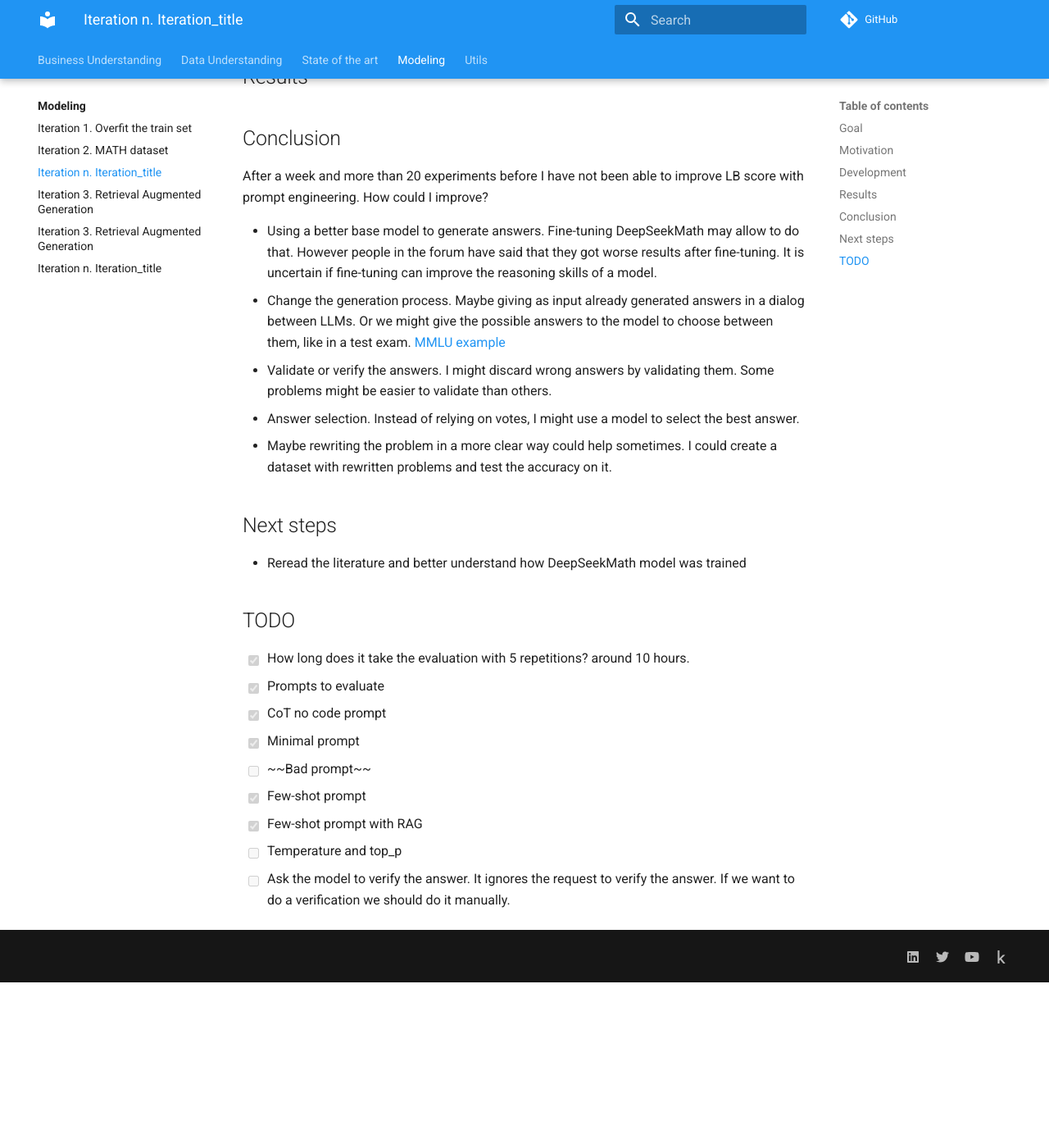
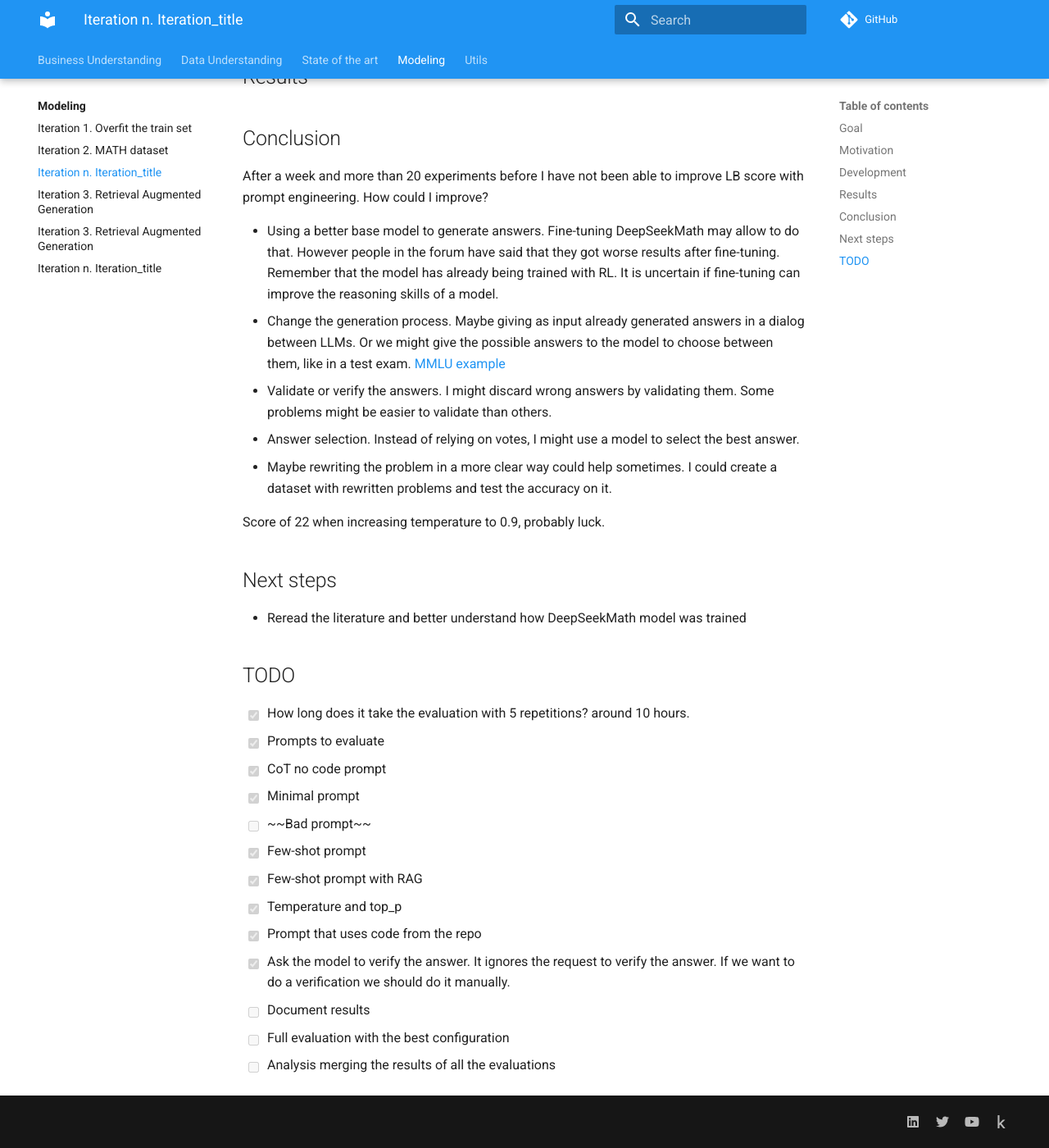
Before and after one commit to ironbar/aimo, an MkDocs documentation site: the page built from docs/modeling/Iteration_03_prompt_engineering.md, in a window 1280 px wide and 1400 px high, scrolled down 903 px. Shown: the whole window at 82% size. Built offline with MkDocs 1.6.1 and Material for MkDocs 9.7.7, drawn with Linux system fonts in a browser that asks for light colours; comment, search, counter and statistics services are not loaded; before the commit the page ends 2101 px from its top, so only the background shows below that.

Commit message:
improved result analysis

```diff
--- a/docs/modeling/Iteration_03_prompt_engineering.md
+++ b/docs/modeling/Iteration_03_prompt_engineering.md
@@ -32,7 +32,8 @@ I need to improve from my current 21 on LB score to 27, that is a +12% in accura
 After a week and more than 20 experiments before I have not been able to improve LB score with prompt engineering. How could I improve?
 
 - Using a better base model to generate answers. Fine-tuning DeepSeekMath may allow to do that.
-  However people in the forum have said that they got worse results after fine-tuning.
+  However people in the forum have said that they got worse results after fine-tuning. Remember that
+  the model has already being trained with RL.
   It is uncertain if fine-tuning can improve the reasoning skills of a model.
 - Change the generation process. Maybe giving as input already generated answers in a dialog between LLMs.
   Or we might give the possible answers to the model to choose between them, like in a test exam. [MMLU example](https://github.com/deepseek-ai/DeepSeek-Math/blob/main/evaluation/few_shot_prompts/cot_mmlu_stem_4_shot.py)
@@ -40,6 +41,8 @@ After a week and more than 20 experiments before I have not been able to improve
   be easier to validate than others.
 - Answer selection. Instead of relying on votes, I might use a model to select the best answer.
 - Maybe rewriting the problem in a more clear way could help sometimes. I could create a dataset with rewritten problems and test the accuracy on it.
+
+Score of 22 when increasing temperature to 0.9, probably luck.
 
 ## Next steps
 
@@ -54,5 +57,9 @@ After a week and more than 20 experiments before I have not been able to improve
   - [ ] ~~Bad prompt~~
   - [x] Few-shot prompt
   - [x] Few-shot prompt with RAG
-  - [ ] Temperature and top_p
-  - [ ] Ask the model to verify the answer. It ignores the request to verify the answer. If we want to do a verification we should do it manually.
+  - [x] Temperature and top_p
+  - [x] Prompt that uses code from the repo
+  - [x] Ask the model to verify the answer. It ignores the request to verify the answer. If we want to do a verification we should do it manually.
+- [ ] Document results
+- [ ] Full evaluation with the best configuration
+- [ ] Analysis merging the results of all the evaluations
```
Also changed, not shown: docs/03_State_of_the_art.md (+8 -2 lines), 2 other files.
